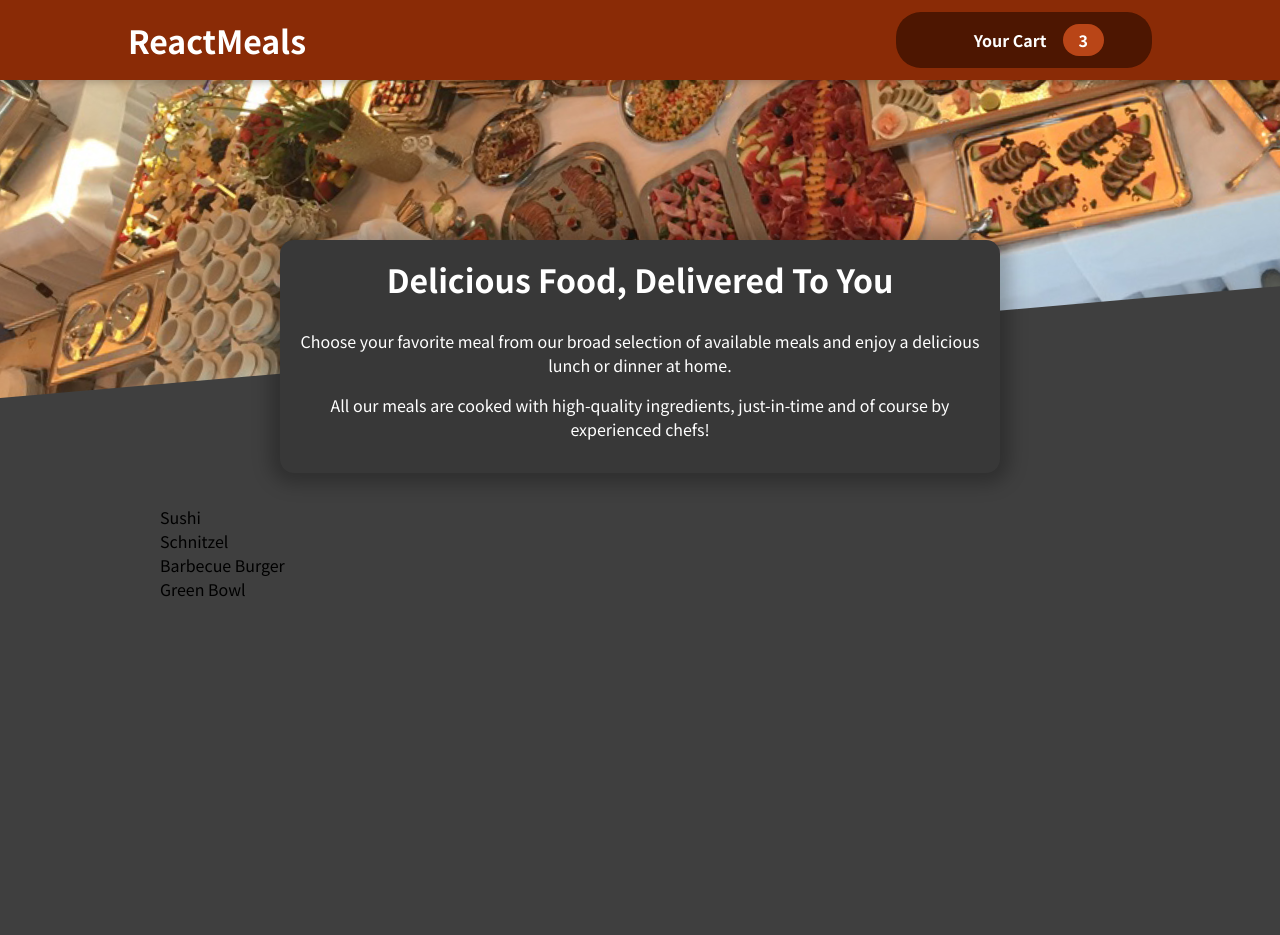
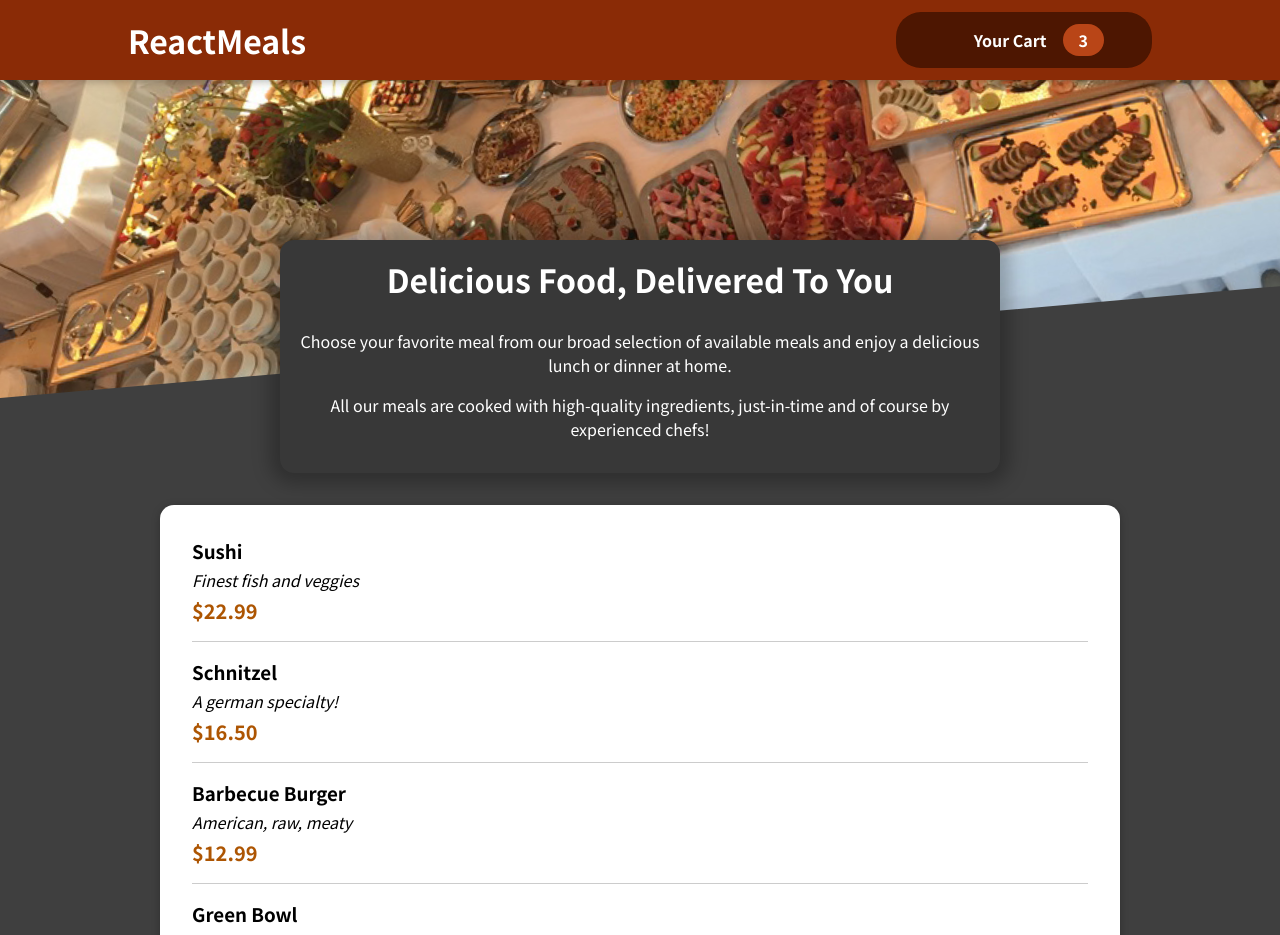
Before and after one commit to sameerbhilare/React, a React (Create React App) app in the folder Workspace/07-food-order-app/: page / in a window 1280 px wide. Shown: the top 935 px of the page. Before the commit the page ends 800 px from the top, so only its background shows below. Built offline with nearby package versions, Linux system fonts and the light colour scheme; some icons are missing.

Commit message:
Adding Individual Meal Items & Displaying Them

```diff
--- a/Workspace/07-food-order-app/src/components/Meals/AvailableMeals.js
+++ b/Workspace/07-food-order-app/src/components/Meals/AvailableMeals.js
@@ -2,6 +2,8 @@ import React from 'react';
 
 // importing the styles
 import styles from './AvailableMeals.module.css';
+import MealItem from './MealItem/MealIteam';
+import Card from '../UI/Card';
 
 const DUMMY_MEALS = [
   {
@@ -31,11 +33,15 @@ const DUMMY_MEALS = [
 ];
 
 const AvailableMeals = () => {
-  const mealsList = DUMMY_MEALS.map((meal) => <li key={meal.id}>{meal.name}</li>);
+  const mealsList = DUMMY_MEALS.map((meal) => (
+    <MealItem key={meal.id} name={meal.name} description={meal.description} price={meal.price} />
+  ));
 
   return (
     <section className={styles.meals}>
-      <ul>{mealsList}</ul>
+      <Card>
+        <ul>{mealsList}</ul>
+      </Card>
     </section>
   );
 };
--- /dev/null
+++ b/Workspace/07-food-order-app/src/components/Meals/MealItem/MealIteam.js
@@ -0,0 +1,18 @@
+import React from 'react';
+
+import styles from './MealItem.module.css';
+
+const MealItem = (props) => {
+  return (
+    <li className={styles.meal}>
+      <div>
+        <h3>{props.name}</h3>
+        <div className={styles.description}>{props.description}</div>
+        <div className={styles.price}>{`$${props.price.toFixed(2)}`}</div>
+      </div>
+      <div></div>
+    </li>
+  );
+};
+
+export default MealItem;
--- /dev/null
+++ b/Workspace/07-food-order-app/src/components/Meals/MealItem/MealItem.module.css
@@ -0,0 +1,22 @@
+.meal {
+  display: flex;
+  justify-content: space-between;
+  margin: 1rem;
+  padding-bottom: 1rem;
+  border-bottom: 1px solid #ccc;
+}
+
+.meal h3 {
+  margin: 0 0 0.25rem 0;
+}
+
+.description {
+  font-style: italic;
+}
+
+.price {
+  margin-top: 0.25rem;
+  font-weight: bold;
+  color: #ad5502;
+  font-size: 1.25rem;
+}
--- /dev/null
+++ b/Workspace/07-food-order-app/src/components/UI/Card.js
@@ -0,0 +1,9 @@
+import React from 'react';
+
+import styles from './Card.module.css';
+
+const Card = (props) => {
+  return <div className={styles.card}>{props.children}</div>;
+};
+
+export default Card;
--- /dev/null
+++ b/Workspace/07-food-order-app/src/components/UI/Card.module.css
@@ -0,0 +1,6 @@
+.card {
+  padding: 1rem;
+  box-shadow: 0 2px 8px rgba(0, 0, 0, 0.25);
+  border-radius: 14px;
+  background-color: white;
+}
```
Also changed, not shown: Workspace/07-food-order-app/src/components/Meals/MealItem/MealItemForm.js (added).
